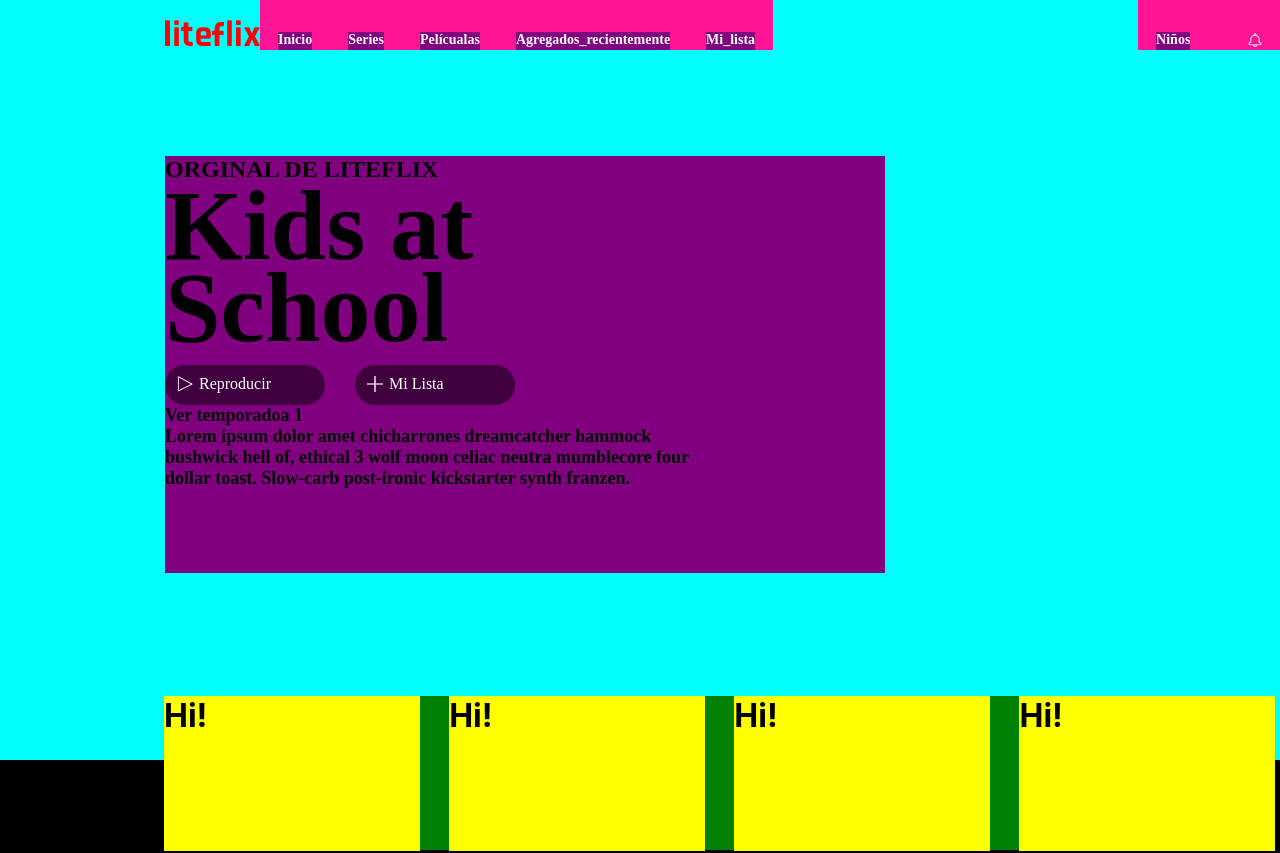
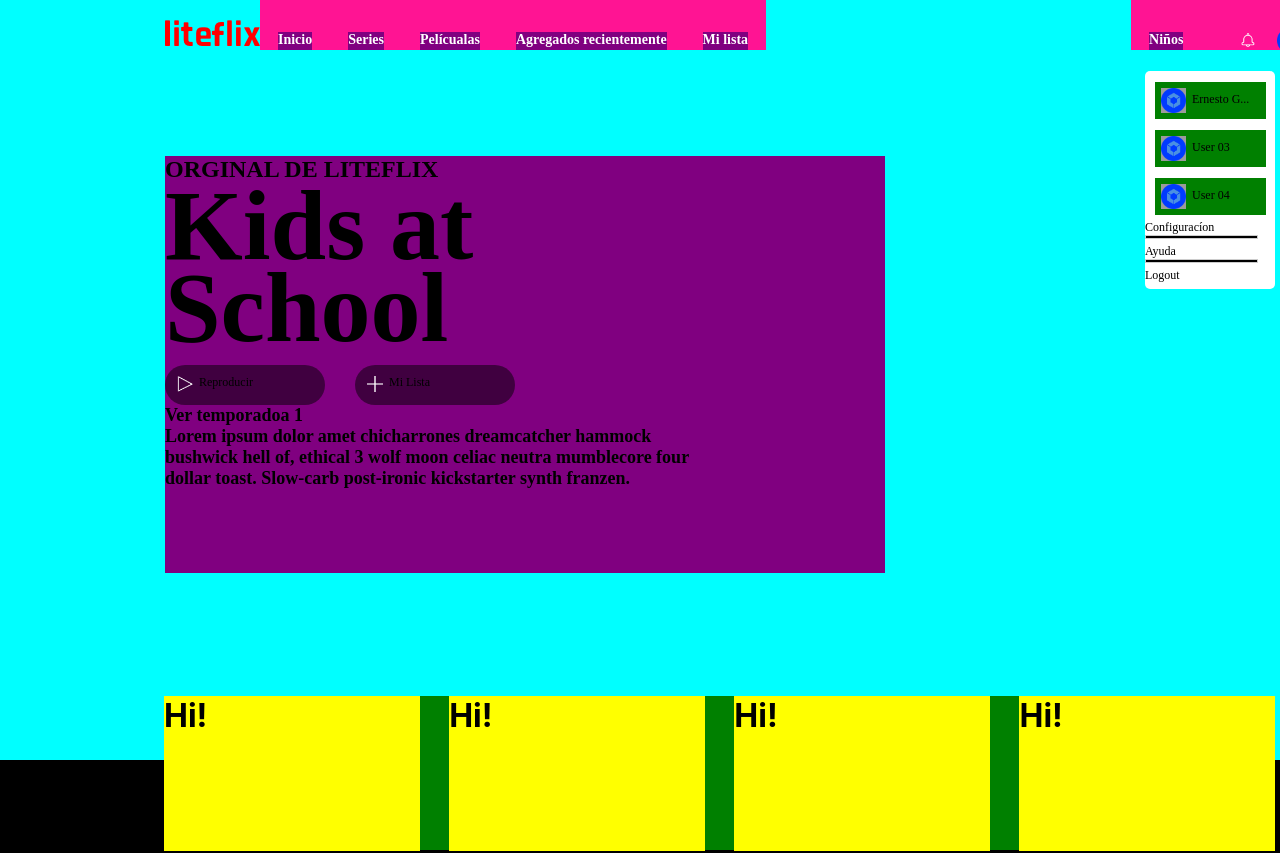
Before and after one commit to jackantico1/liteflix, a React (Create React App) app: page / in a window 1280 px wide. Shown: the top 853 px of the page. Built offline with nearby package versions, Linux system fonts and the light colour scheme.

Commit message:
Started UserMenu component

```diff
--- a/src/components/Hero/Hero.js
+++ b/src/components/Hero/Hero.js
@@ -3,7 +3,8 @@ import './Hero.css';
 import Logo from '../Logo/Logo';
 import NavBar from '../NavBar/NavBar';
 import Icon from '../Icon/Icon';
-import HeroInfo from '../HeroInfo/HeroInfo'
+import HeroInfo from '../HeroInfo/HeroInfo';
+import UserMenu from '../UserMenu/UserMenu';
 
 class Hero extends Component {
 
@@ -15,6 +16,7 @@ class Hero extends Component {
           <NavBar type="main" className="main"/>
           <Icon type="bigIcon"/>
           <NavBar type="secondary" className="secondary"/>
+          <UserMenu/>
         </div>
         <HeroInfo/>
       </div>
--- a/src/components/NavBar/NavBar.js
+++ b/src/components/NavBar/NavBar.js
@@ -3,7 +3,7 @@ import './NavBar.css';
 import NavItem from '../NavItem/NavItem';
 import Icon from '../Icon/Icon';
 
-const mainItems = [{displayText: "Inicio", width: 40}, {displayText: "Series"}, {displayText: "Pelícualas"}, {displayText: "Agregados_recientemente"}, {displayText: "Mi_lista"}];
+const mainItems = [{displayText: "Inicio"}, {displayText: "Series"}, {displayText: "Pelícualas"}, {displayText: "Agregados recientemente"}, {displayText: "Mi lista"}];
 const secondaryItems = [{displayText: "Niños"}];
 
 class NavBar extends Component {
--- a/src/components/NavItem/NavItem.css
+++ b/src/components/NavItem/NavItem.css
@@ -12,6 +12,8 @@
     line-height: normal;
     letter-spacing: normal;
     color: white;
+    white-space: nowrap;
+    /* go one step further with max width */
 }
 
 p {
--- /dev/null
+++ b/src/components/UserInfoBox/UserInfoBox.css
@@ -0,0 +1,36 @@
+.userInfoBox {
+    width: 111px;
+    height: 37px;
+    margin-top: 11px;
+    margin-left: 10px;
+    background-color: green;
+    display: flex;
+    flex-direction: row;
+}
+
+.coloredOval {
+    width: 25px;
+    height: 25px;
+    margin-top: 6px;
+    margin-left: 6px;
+    background-color: #9b9b9b;
+}
+
+.uncoloredOval {
+    width: 25px;
+    height: 25px;
+    background-color: #9b9b9b;
+}
+
+.p {
+    width: 65px;
+    height: 15px;
+    font-family: Montserrat;
+    font-size: 12px;
+    font-weight: normal;
+    font-stretch: normal;
+    font-style: normal;
+    line-height: normal;
+    letter-spacing: normal;
+    color: #000000;
+}
--- /dev/null
+++ b/src/components/UserInfoBox/UserInfoBox.js
@@ -0,0 +1,19 @@
+import React, {Component} from 'react';
+import './UserInfoBox.css';
+import UserIcon from '../../assets/user-01@3x.png';
+
+class UserInfoBox extends Component {
+
+  render () {
+
+    return (
+        <div className="userInfoBox">
+            <img src={UserIcon} alt="Usr" className="coloredOval"/>
+            <p className="p">{this.props.displayText}</p>
+        </div>
+    );
+  }
+
+}
+
+export default UserInfoBox;
--- /dev/null
+++ b/src/components/UserMenu/UserMenu.css
@@ -0,0 +1,29 @@
+.userMenu {
+    width: 130px;
+    height: 218px;
+    margin-top: 71px;
+    margin-left: 1145px;
+    position: absolute;
+    border-radius: 5px;
+    background-color: white;
+}
+
+.userMenuLabel {
+    width: 84px;
+    height: 15px;
+    font-family: Montserrat;
+    font-size: 12px;
+    font-weight: normal;
+    font-stretch: normal;
+    font-style: normal;
+    line-height: normal;
+    letter-spacing: normal;
+    color: #000000;
+}
+
+.blackLine {
+    width: 111px;
+    height: 2px;
+    border: solid 1px #cccccc;
+    background-color: black;
+}
--- /dev/null
+++ b/src/components/UserMenu/UserMenu.js
@@ -0,0 +1,27 @@
+import React, {Component} from 'react';
+import './UserMenu.css';
+import UserInfoBox from '../UserInfoBox/UserInfoBox'
+
+const itemsData = [{displayText: "Ernesto G..."}, {displayText: "User 03"}, {displayText: "User 04"}];
+
+class UserMenu extends Component {
+
+  render () {
+
+    let items = itemsData.map(item=><UserInfoBox {...item}/>)
+    items.push(<p className="userMenuLabel">Configuracíon</p>)
+    items.push(<div className="blackLine"></div>)
+    items.push(<p className="userMenuLabel">Ayuda</p>)
+    items.push(<div className="blackLine"></div>)
+    items.push(<p className="userMenuLabel">Logout</p>)
+
+    return (
+        <div className="userMenu">
+            {items}
+        </div>
+    );
+  }
+
+}
+
+export default UserMenu;
```
